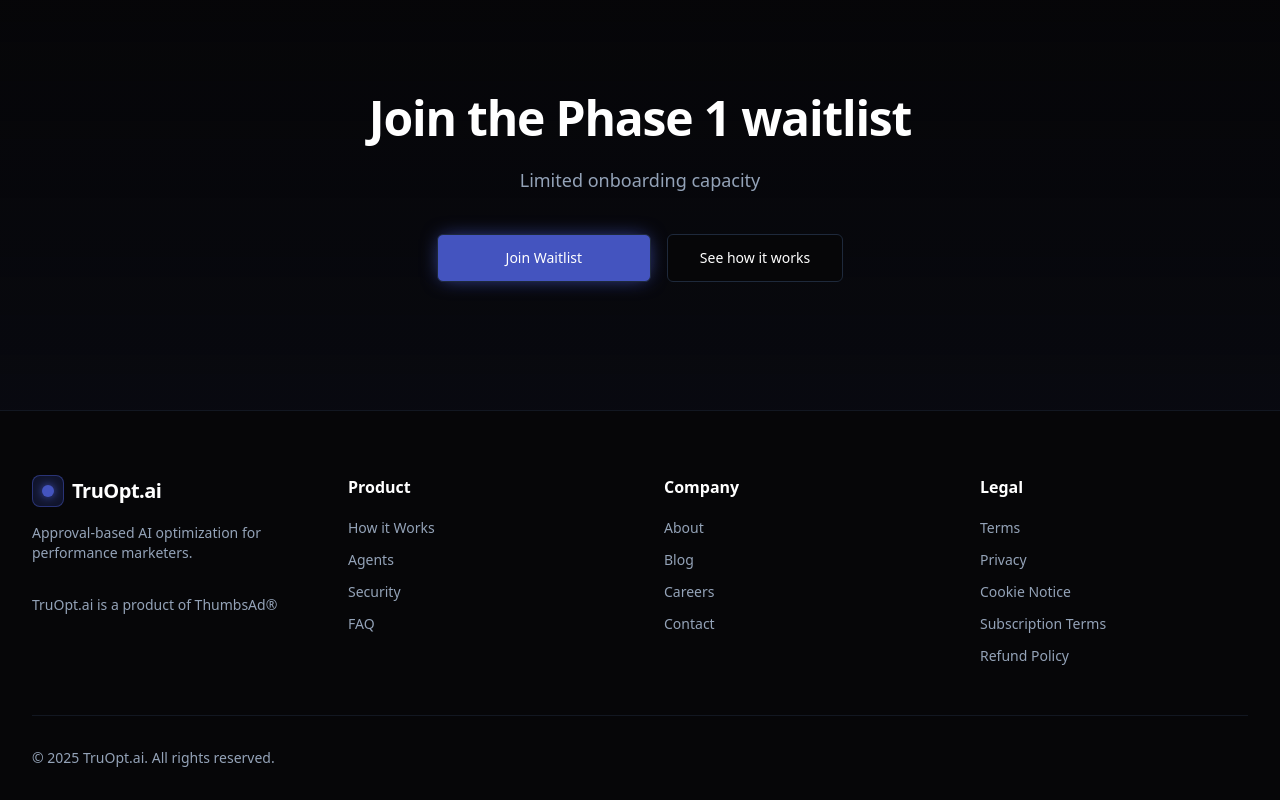
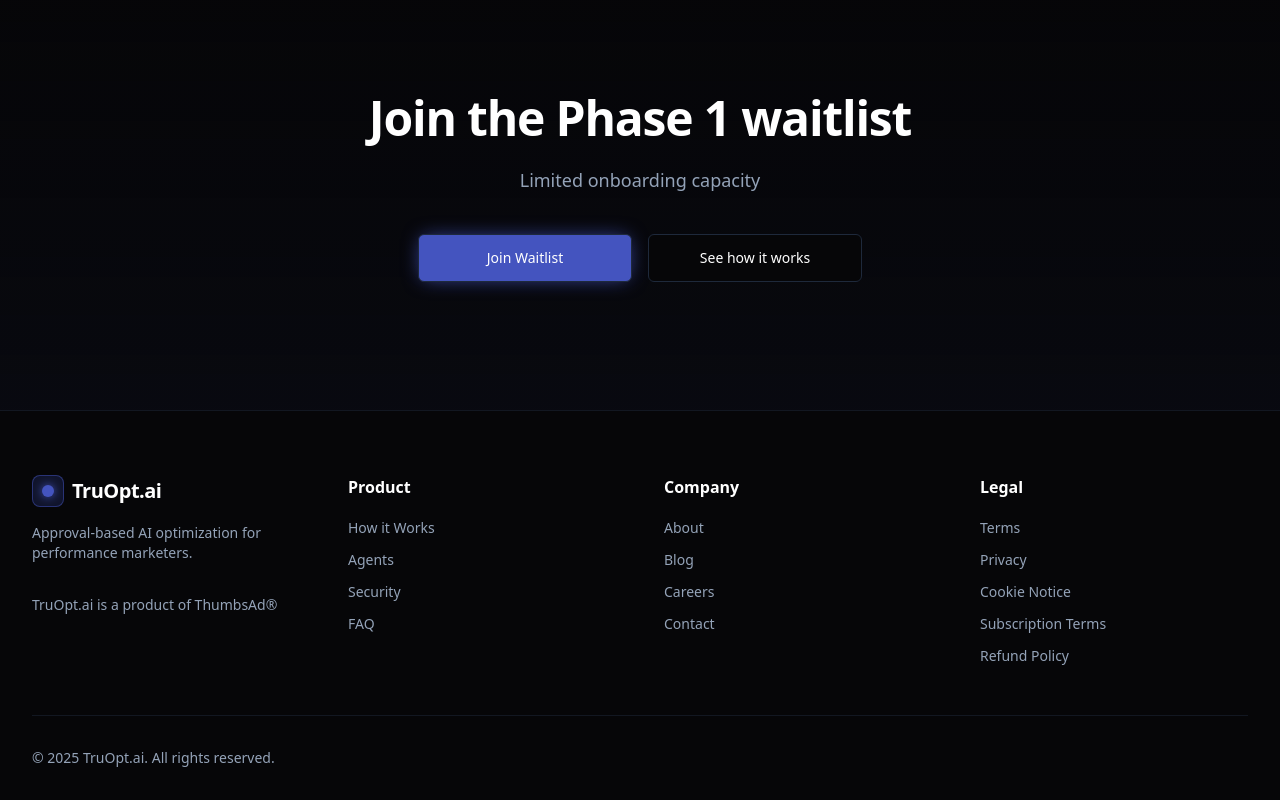
Before and after one commit to tekbasdeniz/truopt-v1-landing, a Next.js app: page /en in a window 1280 px wide. Shown: the part 7028-7828 px from the top of the page. Built offline with nearby package versions, Linux system fonts and the light colour scheme.

Commit message:
[REFACTOR] Change button min width prop for final cta component

```diff
--- a/components/sections/final-cta.tsx
+++ b/components/sections/final-cta.tsx
@@ -23,7 +23,7 @@ const FinalCTA = () => {
                         <WaitlistButton wrapperClassName="h-12 px-8">
                             {t('cta')}
                         </WaitlistButton>
-                        <Link href="#how-it-works" className="inline-flex items-center justify-center whitespace-nowrap rounded-md text-sm font-medium ring-offset-background transition-colors focus-visible:outline-none focus-visible:ring-2 focus-visible:ring-ring focus-visible:ring-offset-2 disabled:pointer-events-none disabled:opacity-50 cursor-pointer border border-input bg-background hover:bg-accent hover:text-accent-foreground h-12 px-8">
+                        <Link href="#how-it-works" className="inline-flex items-center justify-center whitespace-nowrap rounded-md text-sm font-medium ring-offset-background transition-colors focus-visible:outline-none focus-visible:ring-2 focus-visible:ring-ring focus-visible:ring-offset-2 disabled:pointer-events-none disabled:opacity-50 cursor-pointer border border-input bg-background hover:bg-accent hover:text-accent-foreground h-12 px-8 min-w-[214px]">
                             {t('secondaryCta')}
                         </Link>
                     </div>
```
